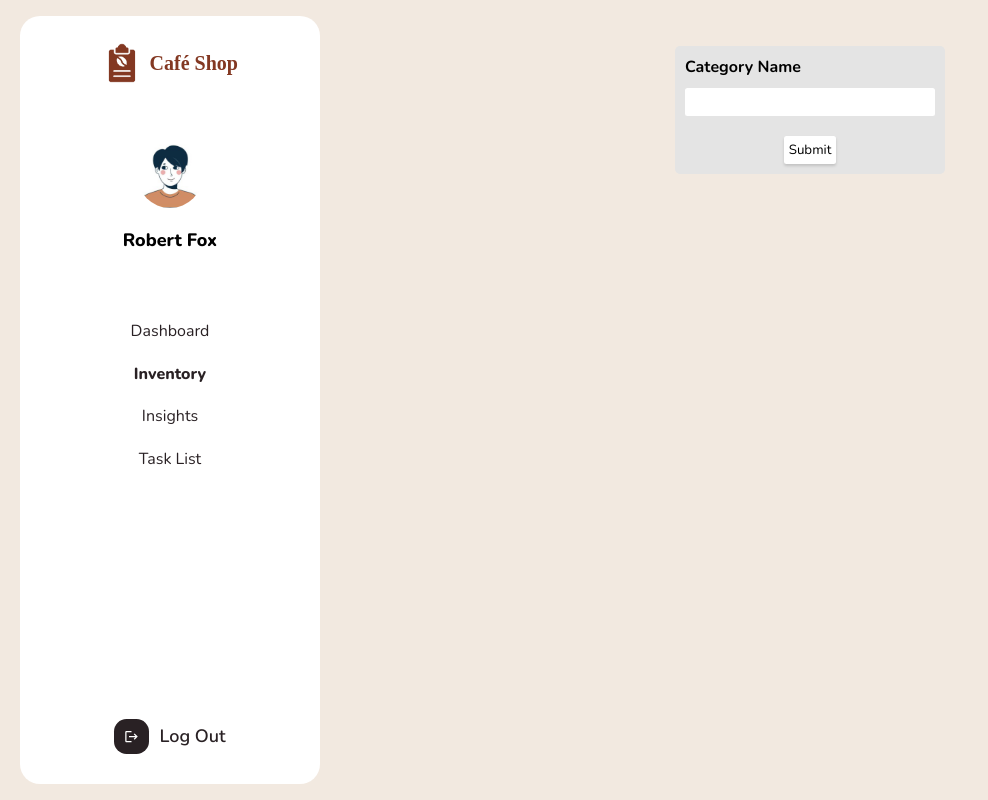
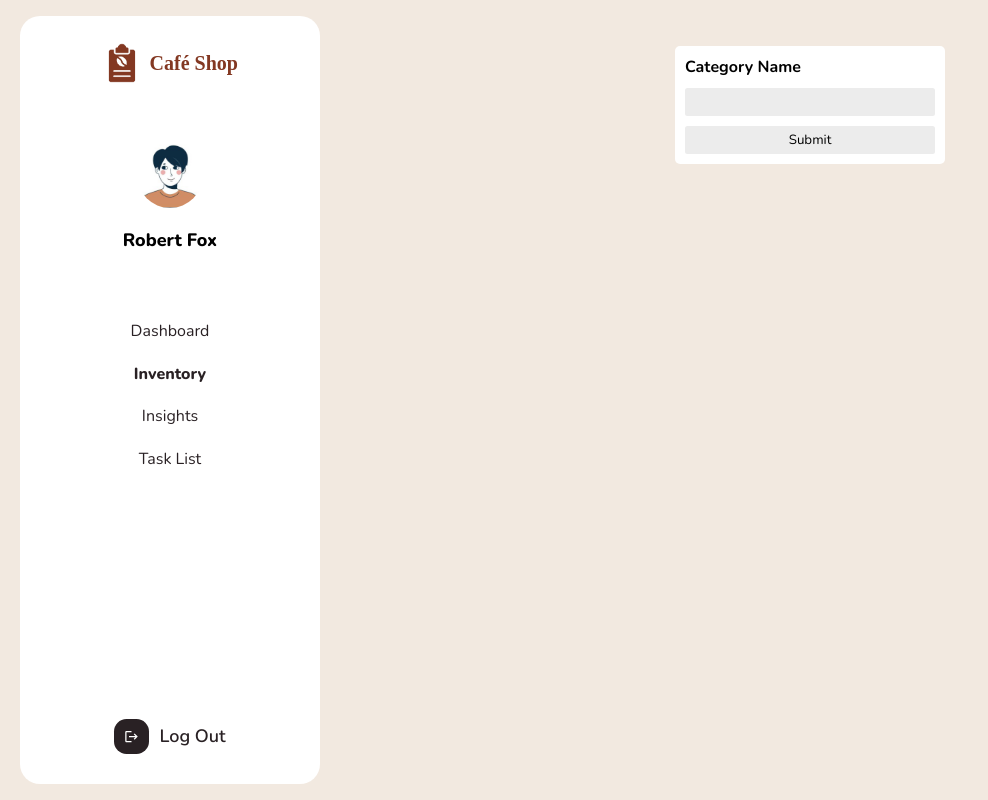
Before and after one commit to jporrego/trello-clone-server, a React (Create React App) app in the folder client/: page /category/create in a window 1280 px wide. Shown: the whole page, without its empty margins (0-988 px from the left). Built offline with nearby package versions, Linux system fonts and the light colour scheme; a web font is replaced by a local one.

Commit message:
form css changfe

```diff
--- a/client/src/components/pages/category_create/CategoryCreate.css
+++ b/client/src/components/pages/category_create/CategoryCreate.css
@@ -4,7 +4,7 @@
     align-categorys: start;
     gap: 1rem;
     max-width: 40rem;
-    background-color: var(--grey);
+    background-color: var(--white);
     padding: 1rem;
     margin: 3rem auto;
     border-radius: .5rem;
@@ -14,33 +14,13 @@
     font-weight: 700;
 }
 
-.category-create-form input, .category-create-form select, .category-create-form textarea {
+.category-create-form input {
     font-family: var(--font-primary);
+    background-color: var(--grey-light);
     width: 25rem;
     padding: .5rem;
     border-style: none;
     border-radius: .25rem;
-}
-
-.category-create-form select {
-    text-transform: capitalize;
-}
-
-.category-create-form textarea {
-    min-height: 10rem;
-    max-height: 15rem;
-    min-width: 25rem;
-    max-width: 25rem;
-}
-
-.category-create-form input[type=submit] {
-    cursor: pointer;
-    transition: all .1s ease-out;
-    margin-top: 1rem;
-    width: fit-content;
-    margin: 1rem auto 0rem auto;
-    background-color: var(--white);
-    box-shadow: 0px 2px 3px rgba(0, 0, 0, .15);
 }
 
 .category-create-form input[type=submit]:hover {
--- a/client/src/components/pages/item_create/ItemCreate.css
+++ b/client/src/components/pages/item_create/ItemCreate.css
@@ -4,7 +4,7 @@
     align-items: start;
     gap: 1rem;
     max-width: 40rem;
-    background-color: var(--grey);
+    background-color: var(--white);
     padding: 1rem;
     margin: 3rem auto;
     border-radius: .5rem;
@@ -16,6 +16,7 @@
 
 .item-create-form input, .item-create-form select, .item-create-form textarea {
     font-family: var(--font-primary);
+    background-color: var(--grey-light);
     width: 25rem;
     padding: .5rem;
     border-style: none;
```
